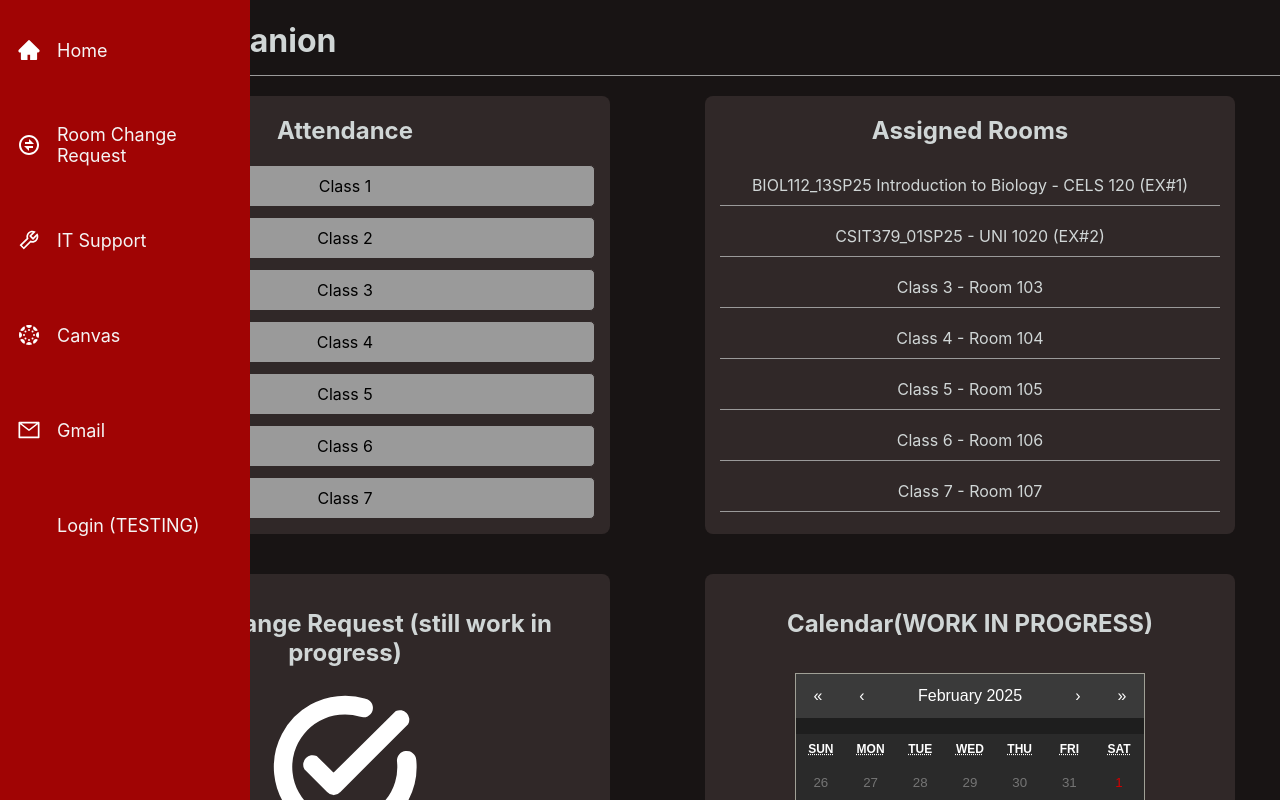
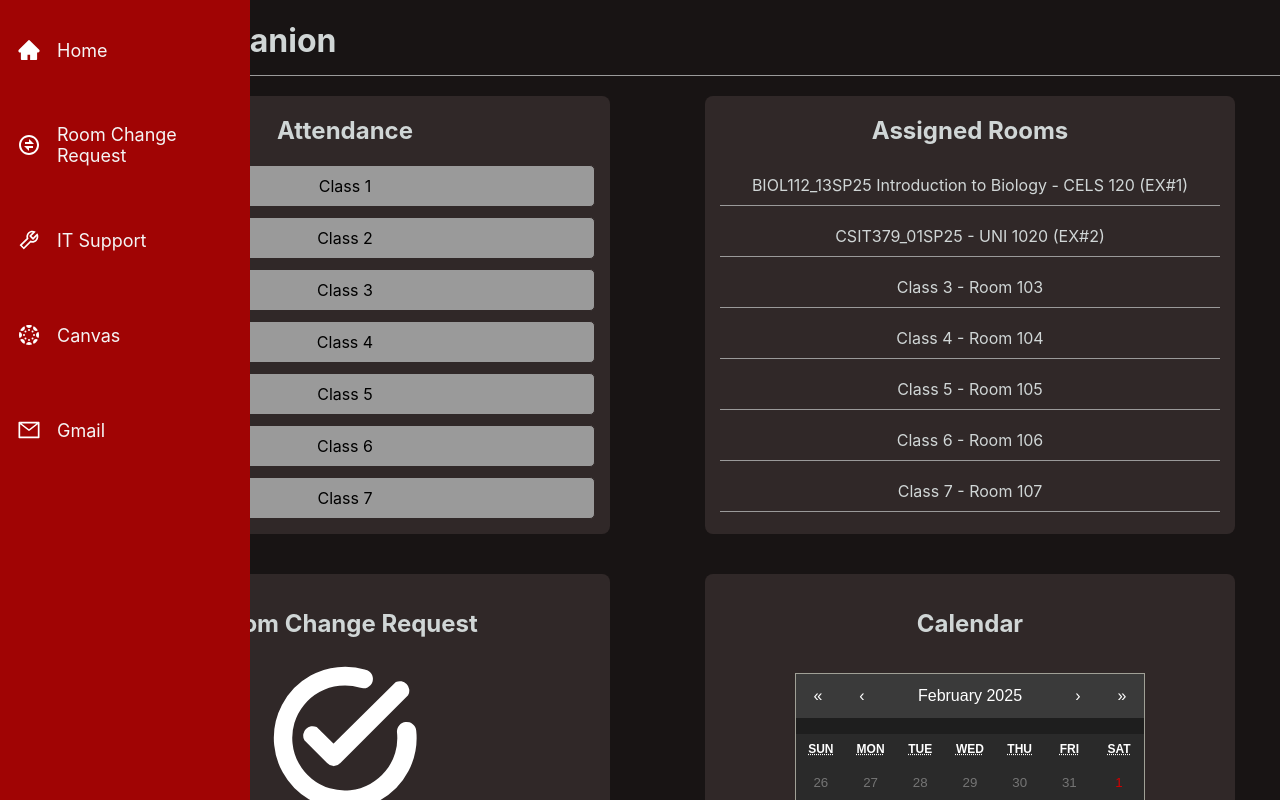
Before and after one commit to zepion1/SWE2, a React (Create React App) app: page /home in a window 1280 px wide. Shown: the top 800 px of the page. Built offline with nearby package versions, Linux system fonts and the light colour scheme.

Commit message:
edited some quick things
remove the testing button for login in the sidebar and edited the space on the tabs in Room Change page

```diff
--- a/src/App.css
+++ b/src/App.css
@@ -323,7 +323,7 @@ button:hover {
   background-color: #cc0000;
   font-size: 16px;
   transition: background 0.3s, color 0.3s;
-  margin-right: 5px;
+  margin-right: 10px;
   color: white;
 }
 
--- a/src/components/SidebarData.js
+++ b/src/components/SidebarData.js
@@ -30,9 +30,5 @@ export const SidebarData = [
         icon: <AiIcons.AiOutlineMail size={24}/>,
     },
 
-    //test login
-    {
-        title: "Login (TESTING)",
-        path: "/",
-    }
+
 ];
--- a/src/pages/Home.js
+++ b/src/pages/Home.js
@@ -84,7 +84,7 @@ const Home = () => {
                 </div>
 
                 <div className="status-room-change-request-box">
-                    <h2 className="status-room-change-request-text">Room Change Request (still work in progress)</h2>
+                    <h2 className="status-room-change-request-text">Room Change Request</h2>
                     <div className="room-change-status">
                         {getStatusIcon(roomChangeRequests[currentRequestIndex].status)}
                         <h3>{roomChangeRequests[currentRequestIndex].status}</h3>
@@ -93,7 +93,7 @@ const Home = () => {
                 </div>
 
                 <div className="calendar-box">
-                    <h2 className="calendar-text">Calendar(WORK IN PROGRESS)</h2>
+                    <h2 className="calendar-text">Calendar</h2>
                     <Calendar className="react-calendar" locale="en-US"/>
                     </div>
             </div>
```
